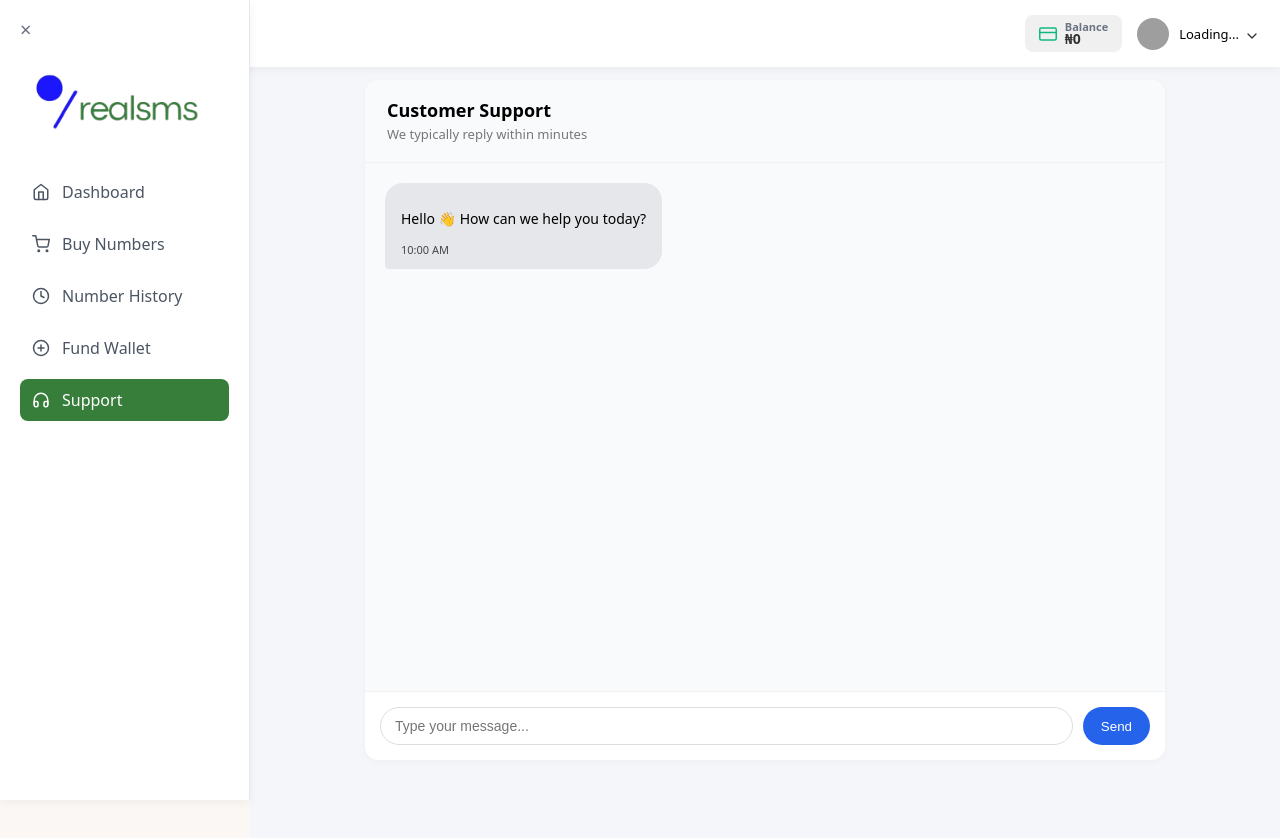
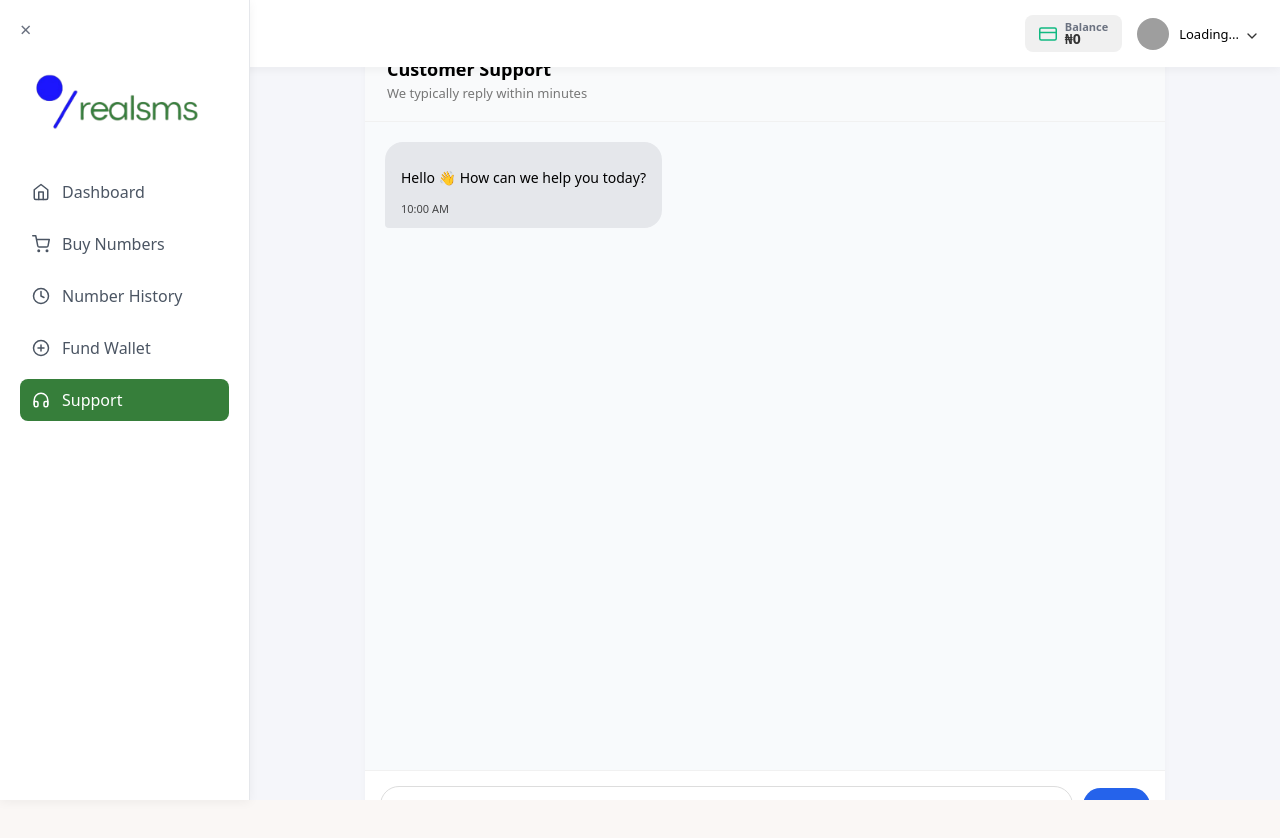
Before and after one commit to ay30bg/realsms, a React (Create React App) app: page /support in a window 1280 px wide. Shown: the top 838 px of the page. After the commit the page ends 800 px from the top, so only its background shows below. Built offline with nearby package versions, Linux system fonts and the light colour scheme; no server answers; grey boxes are pictures that could not be loaded.

Commit message:
Update support.css

```diff
--- a/src/styles/support.css
+++ b/src/styles/support.css
@@ -1,21 +1,33 @@
+/* Prevent page scrolling */
+html, body {
+  height: 100%;
+  margin: 0;
+  overflow: hidden;
+}
+
+/* Main Container */
+
 .user-support-container {
   display: flex;
   flex-direction: column;
-  height: 85vh;
+  height: 100vh;
+  max-height: 100vh;
+  width: 100%;
   max-width: 800px;
-  margin: auto;
+  margin: 0 auto;
   background: #ffffff;
   border-radius: 14px;
   overflow: hidden;
   box-shadow: 0 2px 6px rgba(0, 0, 0, 0.03);
 }
 
-/* Header */
+/* ================= HEADER ================= */
 
 .user-support-header {
   padding: 18px 22px;
   border-bottom: 1px solid #f1f1f1;
   background: #f9fafb;
+  flex-shrink: 0; /* Prevent shrinking */
 }
 
 .user-support-header h3 {
@@ -28,14 +40,28 @@
   color: #777;
 }
 
-/* Chat Body */
+/* ================= CHAT BODY ================= */
 
 .user-support-body {
-  flex: 1;
+  flex: 1;                  /* Takes remaining height */
   padding: 20px;
-  overflow-y: auto;
+  overflow-y: auto;         /* ONLY this scrolls */
   background: #f8fafc;
+  display: flex;
+  flex-direction: column;
 }
+
+/* Scrollbar styling (optional modern look) */
+.user-support-body::-webkit-scrollbar {
+  width: 6px;
+}
+
+.user-support-body::-webkit-scrollbar-thumb {
+  background: rgba(0, 0, 0, 0.08);
+  border-radius: 10px;
+}
+
+/* ================= MESSAGES ================= */
 
 .chat-message {
   display: flex;
@@ -56,6 +82,7 @@
   border-radius: 18px;
   font-size: 14px;
   position: relative;
+  word-wrap: break-word;
 }
 
 .chat-message.user .bubble {
@@ -76,13 +103,15 @@
   opacity: 0.7;
 }
 
-/* Input */
+/* ================= INPUT AREA ================= */
 
 .user-support-input {
   display: flex;
+  align-items: center;
   padding: 15px;
   border-top: 1px solid #f1f1f1;
-  background: #fff;
+  background: #ffffff;
+  flex-shrink: 0; /* Prevent shrinking */
 }
 
 .user-support-input input {
@@ -92,6 +121,11 @@
   border: 1px solid #ddd;
   outline: none;
   font-size: 14px;
+  transition: 0.2s ease;
+}
+
+.user-support-input input:focus {
+  border-color: #2563eb;
 }
 
 .user-support-input button {
@@ -109,7 +143,7 @@
   background: #1d4ed8;
 }
 
-/* Mobile */
+/* ================= MOBILE ================= */
 
 @media (max-width: 768px) {
   .user-support-container {
@@ -120,4 +154,12 @@
   .bubble {
     max-width: 85%;
   }
+
+  .user-support-input {
+    padding: 12px;
+  }
+
+  .user-support-input input {
+    font-size: 13px;
+  }
 }
```
